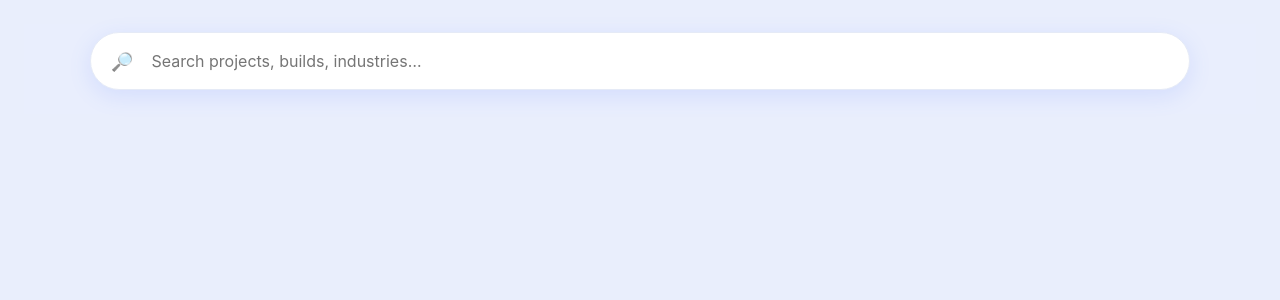
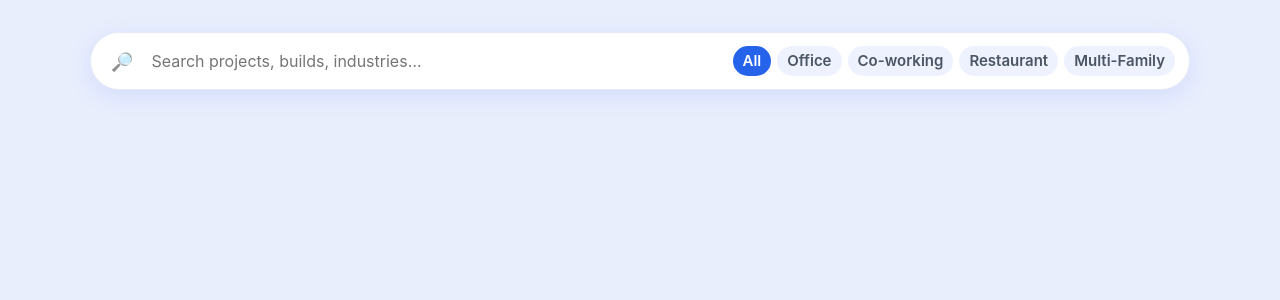
Before and after one commit to Flipspaces-Tech/VIZWALK-EXE-GENERATOR, a React (Create React App) app: page / in a window 1280 px wide. Shown: the top 300 px of the page. Built offline with nearby package versions, Linux system fonts and the light colour scheme.

Commit message:
Filters addition for sorting out the cards

```diff
--- a/src/pages/Landing.jsx
+++ b/src/pages/Landing.jsx
@@ -371,6 +371,7 @@ function ProjectForm({ onAdd, initial }) {
     areaSqft: "",
     industry: "",
     designStyle: "",
+    projectType: "",   // 👈 NEW
     thumb: "",
     youtube: "",
     vizdomId: "",
@@ -632,6 +633,24 @@ const handleVideoDrop = (e) => {
           </label>
         </div>
 
+        {/* 👇 NEW: Project Type */}
+  <label style={styles.label}>
+    Project Type
+    <select
+      name="projectType"
+      value={form.projectType}
+      onChange={handleChange}
+      style={styles.input}
+    >
+      <option value="">(none)</option>
+      <option value="office">Office</option>
+      <option value="coworking">Co-working</option>
+      <option value="restaurant">Restaurant</option>
+      <option value="retail">Retail</option>
+      <option value="multifamily">Multi-Family</option>
+    </select>
+  </label>
+
         <div
   style={styles.dropWrap}
   onDragOver={preventDefault}
@@ -766,6 +785,9 @@ export default function Landing() {
 
   const [editingInitial, setEditingInitial] = useState(null);
 
+  const [typeFilter, setTypeFilter] = useState("all"); // 👈 NEW
+
+
   // 1) LOAD from Electron (or fallback to localStorage in dev web)
   useEffect(() => {
     (async () => {
@@ -952,13 +974,25 @@ const handleClearAll = () => {
 
 
   const filtered = useMemo(() => {
-    const q = norm(query);
-    if (!q) return items;
-    return items.filter((it) => {
-      const hay = `${it.projectName} ${it.buildName} ${it.areaSqft} ${it.industry} ${it.designStyle} ${it.sbu}`;
-      return norm(hay).includes(q);
-    });
-  }, [items, query]);
+  const q = norm(query);
+
+  return items.filter((it) => {
+    // 🔹 1) Project type filter
+    if (typeFilter !== "all") {
+      const cat = norm(it.projectType || "");
+      if (!cat.includes(typeFilter)) {
+        return false;
+      }
+    }
+
+    // 🔹 2) Text search
+    if (!q) return true;
+
+    const hay = `${it.projectName} ${it.buildName} ${it.areaSqft} ${it.industry} ${it.designStyle} ${it.sbu} ${it.projectType}`;
+    return norm(hay).includes(q);
+  });
+}, [items, query, typeFilter]); // 👈 added typeFilter
+
 
   const groups = useMemo(() => {
     const g = new Map();
@@ -1142,6 +1176,33 @@ const handleOpenVizwalk = (item) => {
               </button>
             ) : null}
 
+
+
+            {/* 🔹 Filters visible when N has NOT been pressed */}
+            {!showProjectActions && (
+              <div style={styles.filterChipRow}>
+                {[
+                  { id: "all", label: "All" },
+                  { id: "office", label: "Office" },
+                  { id: "coworking", label: "Co-working" },
+                  { id: "restaurant", label: "Restaurant" },
+                  { id: "multifamily", label: "Multi-Family" },
+                ].map((opt) => (
+                  <button
+                    key={opt.id}
+                    type="button"
+                    style={{
+                      ...styles.filterChip,
+                      ...(typeFilter === opt.id ? styles.filterChipActive : null),
+                    }}
+                    onClick={() => setTypeFilter(opt.id)}
+                  >
+                    {opt.label}
+                  </button>
+                ))}
+              </div>
+            )}
+
             {/* 🔹 Only show these when N has been pressed */}
             {showProjectActions && (
               <>
@@ -1668,4 +1729,28 @@ const styles = {
     color: "#b91c1c",
   },
 
+
+  filterChipRow: {
+  display: "flex",
+  gap: 6,
+  marginLeft: 8,
+},
+
+filterChip: {
+  borderRadius: 999,
+  border: "none",
+  padding: "4px 10px",
+  fontSize: 15,
+  fontWeight: 600,
+  background: "#eef2ff",
+  color: "#4b5563",
+  cursor: "pointer",
+},
+
+filterChipActive: {
+  background: "#2563eb",
+  color: "#ffffff",
+},
+
+
 };
```
